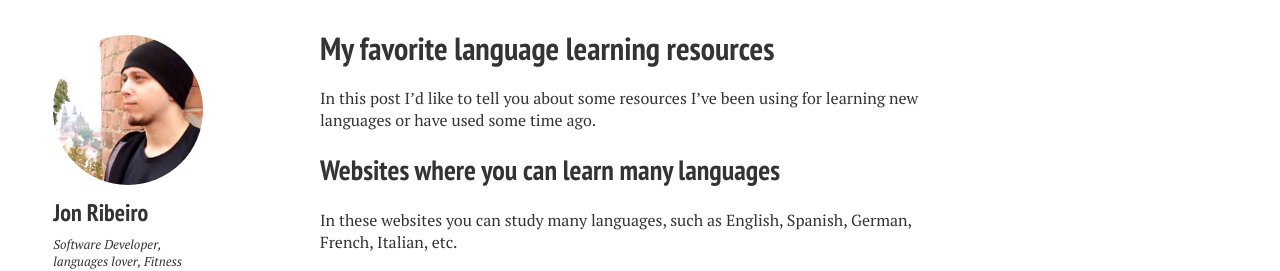
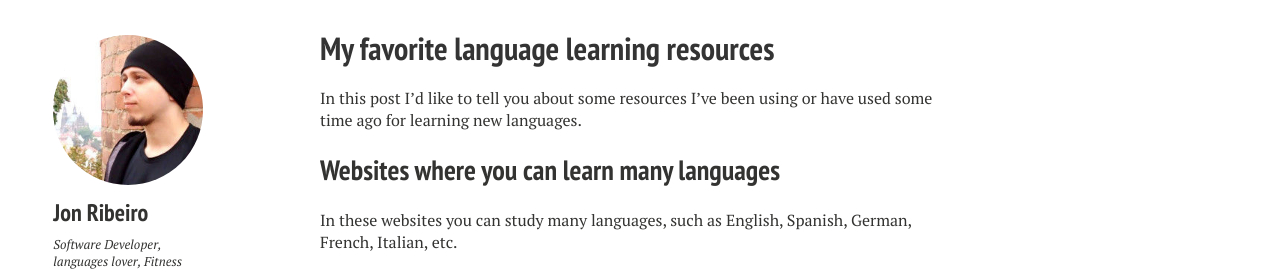
Before and after one commit to jonathas/jonathas.github.io, a Jekyll site: the page built from _posts/2016-11-05-my-favorite-language-learning-resources.markdown, in a window 1280 px wide and 900 px high. Shown: the part 406-677 px from the top of the window. Built offline with Jekyll 4.4.1, drawn with Linux system fonts in a browser that asks for light colours; nearby versions of some CDN libraries; comment, search, counter and statistics services are not loaded.

Commit message:
Changed the introduction

```diff
--- a/_posts/2016-11-05-my-favorite-language-learning-resources.markdown
+++ b/_posts/2016-11-05-my-favorite-language-learning-resources.markdown
@@ -9,7 +9,7 @@ image:
   feature: posts/cover-hluboka.jpg
 ---
 
-In this post I'd like to tell you about some resources I've been using for learning new languages or have used some time ago.
+In this post I'd like to tell you about some resources I've been using or have used some time ago for learning new languages.
 
 Websites where you can learn many languages
 ---
```
